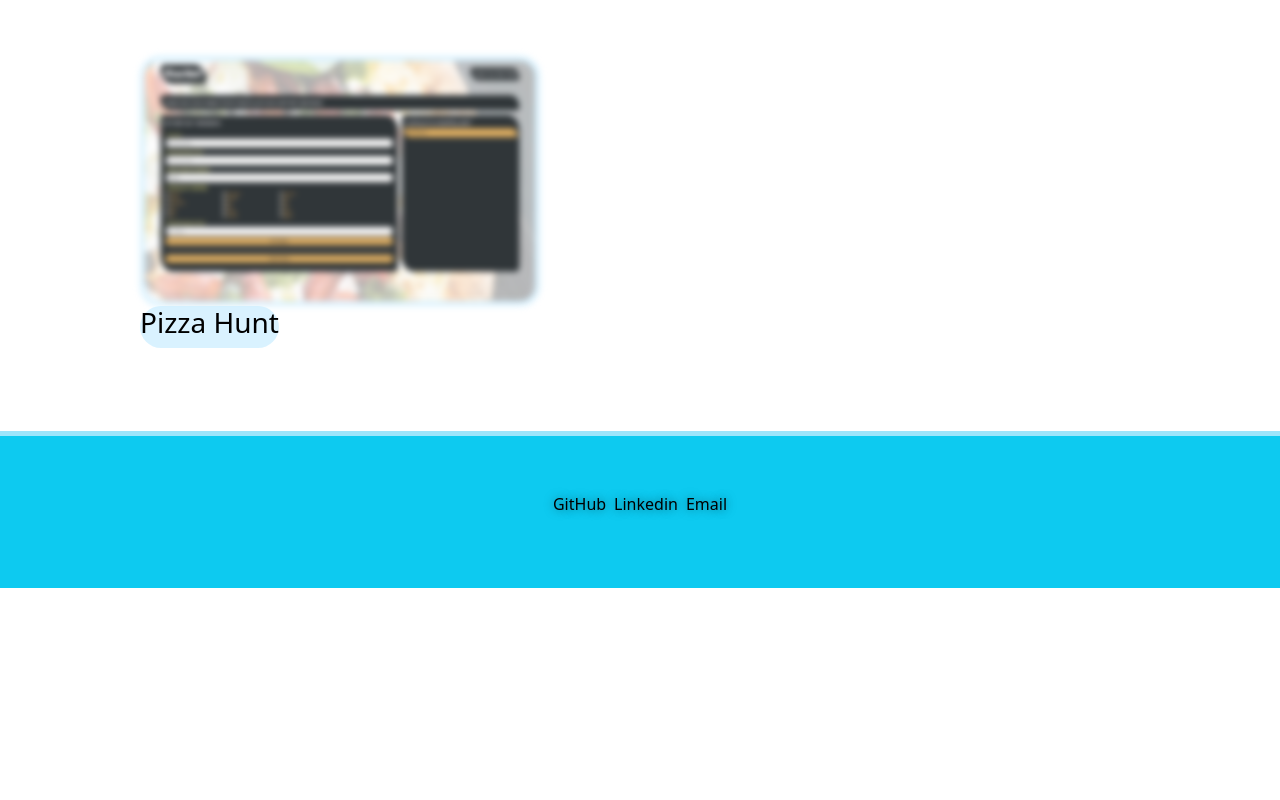
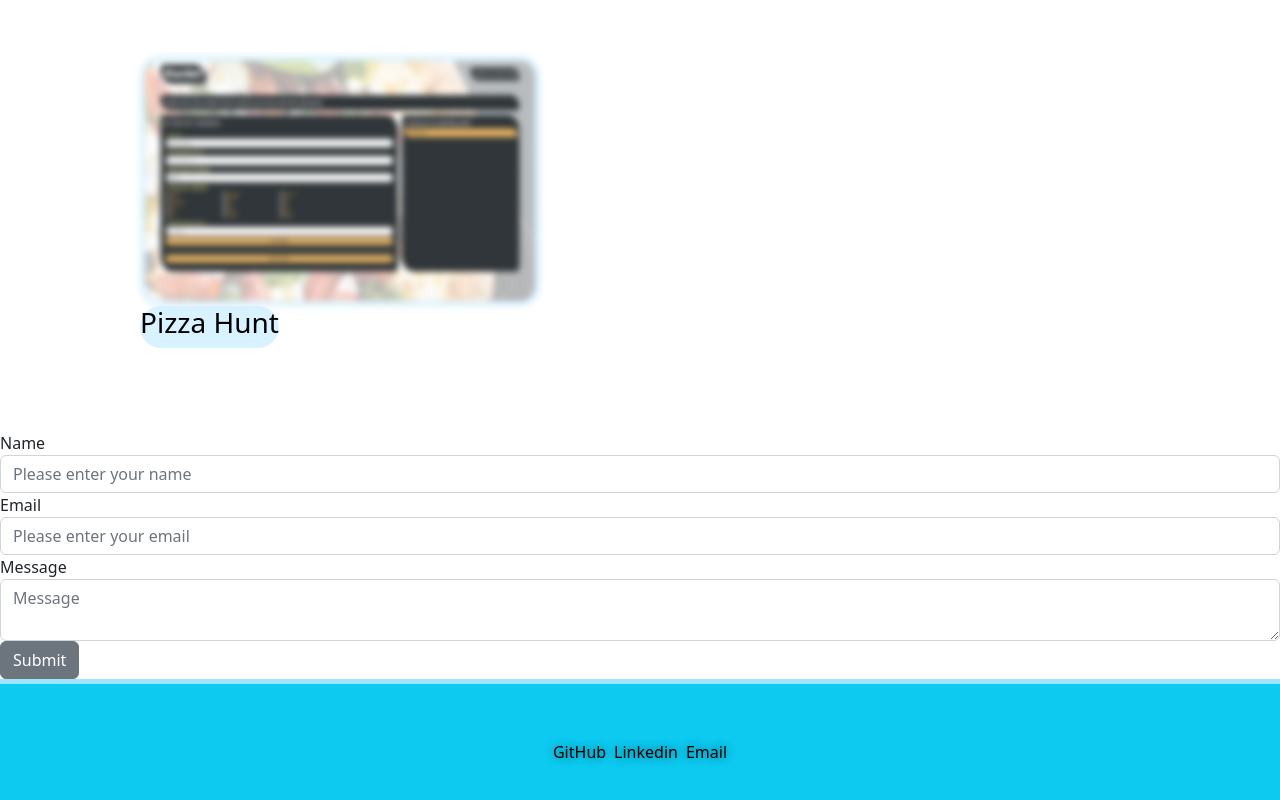
Before and after one commit to JosephW143/Professional-Portfolio-react, a React (Create React App) app: page / in a window 1280 px wide. Shown: the part 1922-2722 px from the top of the page. Before the commit the page ends 2510 px from the top, so only its background shows below. Built offline with nearby package versions, Linux system fonts and the light colour scheme.

Commit message:
contact components

```diff
--- a/src/components/Contact/index.js
+++ b/src/components/Contact/index.js
@@ -2,9 +2,21 @@ import React from "react";
 
 function Contact () {
     return (
-        <div>
-
+        <form id='contact'>
+        <div className="form-group">
+          <label for="nameInput">Name</label>
+          <input type="text" className="form-control" id="nameInput" placeholder="Please enter your name" />
         </div>
+        <div className="form-group">
+          <label for="emailInput">Email</label>
+          <input type="email" className="form-control" id="emailInput" placeholder="Please enter your email" />
+        </div>
+        <div className="form-group">
+          <label for="messageInput">Message</label>
+          <textarea className="form-control" id="messageInput" placeholder="Message"></textarea>
+        </div>
+        <button type="submit" className="btn btn-secondary">Submit</button>
+      </form>
     );
 }
 
```
